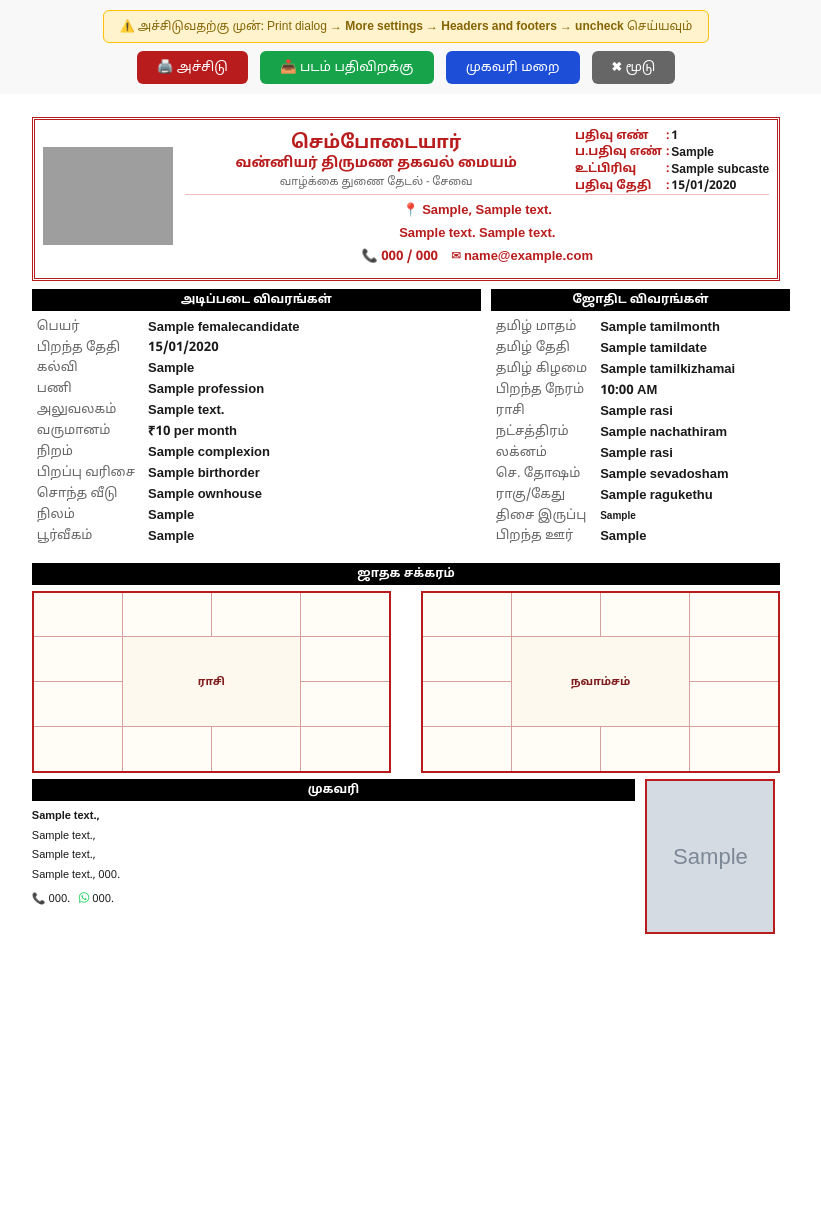
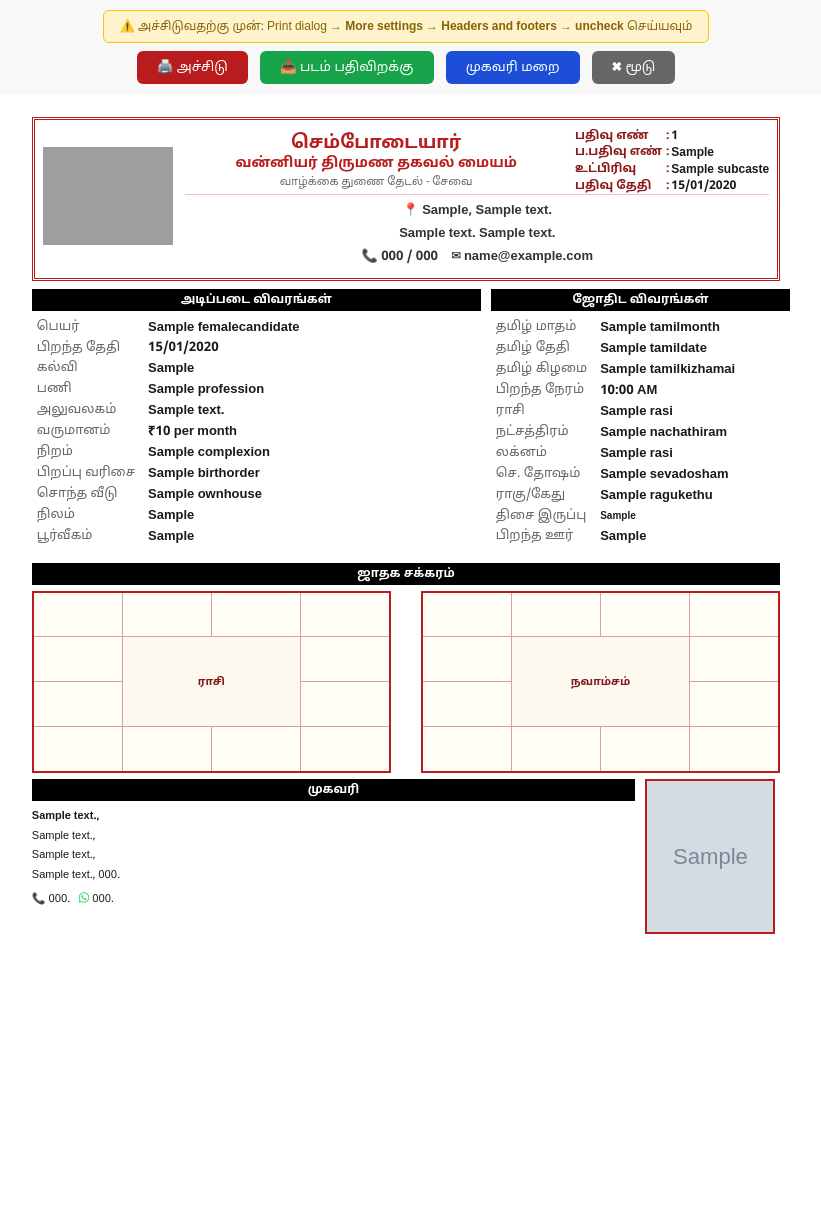
Before and after one commit to asaimani/sembodai, a Django app: page /candidates/1/1/print/ in a window 1280 px wide. Shown: the whole page, without its empty margins (234-1055 px from the left). Run offline with Django 5.2, Linux system fonts and the light colour scheme; a user stored in the database is signed in; tables that the repository leaves empty hold one stand-in row (values such as "Sample post"); grey boxes marked "Sample" are stand-in pictures; parts of the project's set-up code (start-up, migrations or seed data) failed here and were passed over; grey boxes are pictures that could not be loaded.

Commit message:
Normal print: header address #333 grey, labels #8b1a1a dark red

```diff
--- a/templates/matrimony/candidate_print.html
+++ b/templates/matrimony/candidate_print.html
@@ -71,21 +71,21 @@
                 <td style="width:25%;text-align:right;vertical-align:top;border:none;padding:0 0 0 8px;">
                     <table style="border-collapse:collapse;margin-left:auto;font-size:12px;font-weight:700;">
                         <tr>
-                            <td style="color:#b91c1c;white-space:nowrap;padding:1px 2px 1px 0;text-align:left;">பதிவு எண்</td><td style="color:#b91c1c;padding:1px 2px;text-align:center;">:</td><td style="color:#1a1a1a;white-space:nowrap;padding:1px 0;text-align:left;">{{ candidate.uid }}</td>
+                            <td style="color:#8b1a1a;white-space:nowrap;padding:1px 2px 1px 0;text-align:left;">பதிவு எண்</td><td style="color:#8b1a1a;padding:1px 2px;text-align:center;">:</td><td style="color:#1a1a1a;white-space:nowrap;padding:1px 0;text-align:left;">{{ candidate.uid }}</td>
                         </tr>
                         {% if candidate.old_reg_no %}
                         <tr>
-                            <td style="color:#b91c1c;white-space:nowrap;padding:1px 2px 1px 0;text-align:left;">ப.பதிவு எண்</td><td style="color:#b91c1c;padding:1px 2px;text-align:center;">:</td><td style="color:#1a1a1a;white-space:nowrap;padding:1px 0;text-align:left;">{{ candidate.old_reg_no }}</td>
+                            <td style="color:#8b1a1a;white-space:nowrap;padding:1px 2px 1px 0;text-align:left;">ப.பதிவு எண்</td><td style="color:#8b1a1a;padding:1px 2px;text-align:center;">:</td><td style="color:#1a1a1a;white-space:nowrap;padding:1px 0;text-align:left;">{{ candidate.old_reg_no }}</td>
                         </tr>
                         {% endif %}
                         {% if candidate.sub_caste %}
                         <tr>
-                            <td style="color:#b91c1c;white-space:nowrap;padding:1px 2px 1px 0;text-align:left;">உட்பிரிவு</td><td style="color:#b91c1c;padding:1px 2px;text-align:center;">:</td><td style="color:#1a1a1a;white-space:nowrap;padding:1px 0;text-align:left;">{{ candidate.sub_caste }}</td>
+                            <td style="color:#8b1a1a;white-space:nowrap;padding:1px 2px 1px 0;text-align:left;">உட்பிரிவு</td><td style="color:#8b1a1a;padding:1px 2px;text-align:center;">:</td><td style="color:#1a1a1a;white-space:nowrap;padding:1px 0;text-align:left;">{{ candidate.sub_caste }}</td>
                         </tr>
                         {% endif %}
                         {% if candidate.premium_start_date %}
                         <tr>
-                            <td style="color:#b91c1c;white-space:nowrap;padding:1px 2px 1px 0;text-align:left;">பதிவு தேதி</td><td style="color:#b91c1c;padding:1px 2px;text-align:center;">:</td><td style="color:#1a1a1a;white-space:nowrap;padding:1px 0;text-align:left;">{{ candidate.premium_start_date|date:"d/m/Y" }}</td>
+                            <td style="color:#8b1a1a;white-space:nowrap;padding:1px 2px 1px 0;text-align:left;">பதிவு தேதி</td><td style="color:#8b1a1a;padding:1px 2px;text-align:center;">:</td><td style="color:#1a1a1a;white-space:nowrap;padding:1px 0;text-align:left;">{{ candidate.premium_start_date|date:"d/m/Y" }}</td>
                         </tr>
                         {% endif %}
                         {% if candidate.status and candidate.status.code == 'remarriage' %}
@@ -100,7 +100,7 @@
             {% if admin_profile %}
             <tr>
                 <td colspan="2" style="border:none;border-top:1px solid #f0c0c0;padding:5px 8px 0 8px;">
-                    <div style="font-size:13px;color:#b91c1c;font-weight:700;line-height:1.8;">
+                    <div style="font-size:13px;color:#333;font-weight:700;line-height:1.8;">
                         📍 {{ admin_profile.location }}{% if admin_profile.address_line1 %}, {{ admin_profile.address_line1 }}{% endif %}<br>
                             {% if admin_profile.address_line2 %} {{ admin_profile.address_line2 }}{% endif %}
                             {% if admin_profile.address_line3 %} {{ admin_profile.address_line3 }}{% endif %}<br>
```
